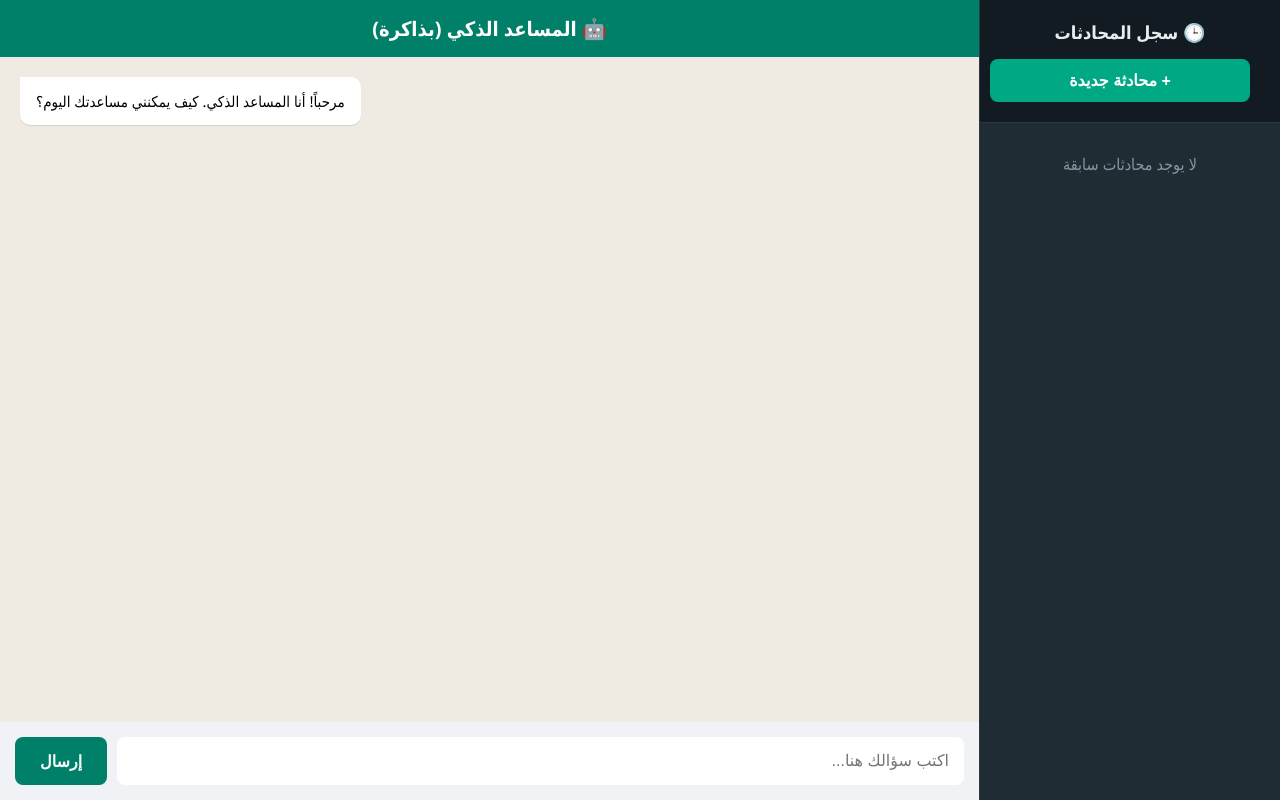
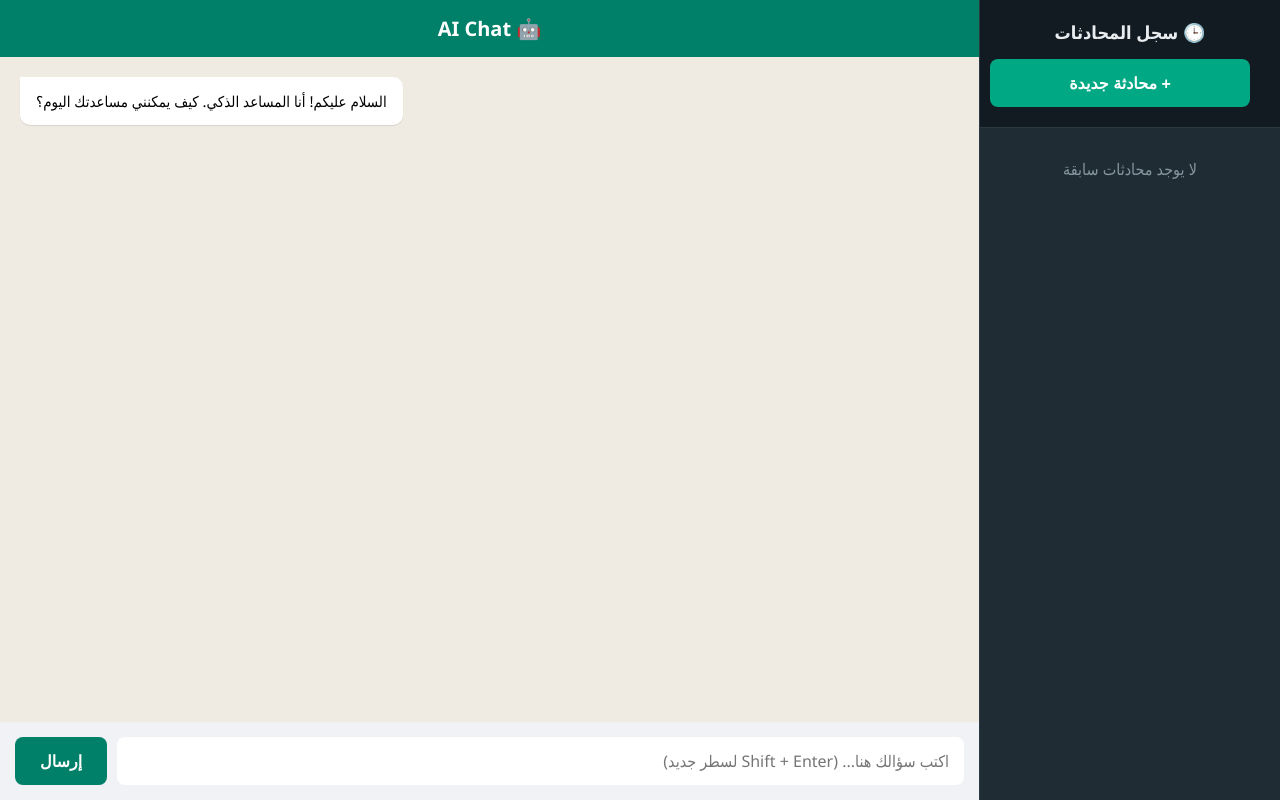
Before and after one commit to omarsalahzoubiek-lgtm/-ai-firebase-app, a Flask app: page / in a window 1280 px wide. Run offline with Flask 3, Linux system fonts and the light colour scheme.

Commit message:
Update index.html

```diff
--- a/AI_Cloud_App/templates/index.html
+++ b/AI_Cloud_App/templates/index.html
@@ -3,7 +3,7 @@
 <head>
     <meta charset="UTF-8">
     <meta name="viewport" content="width=device-width, initial-scale=1.0">
-    <title>المساعد الذكي الاحترافي</title>
+    <title> AI Chat </title>
     <style>
         body { font-family: 'Segoe UI', Tahoma, Geneva, Verdana, sans-serif; background: #ece5dd; margin: 0; padding: 0; height: 100vh; display: flex; }
         .app-container { display: flex; width: 100%; height: 100vh; }
@@ -11,7 +11,6 @@
         .sidebar { width: 300px; background: #202c33; color: #e9edef; display: flex; flex-direction: column; border-left: 1px solid #2a3942; }
         .sidebar-header { padding: 20px; background: #111b21; font-size: 18px; font-weight: bold; text-align: center; border-bottom: 1px solid #2a3942; }
 
-        /* زر محادثة جديدة */
         .new-chat-btn { display: block; width: 100%; padding: 12px; margin-top: 15px; background: #00a884; color: white; border: none; border-radius: 8px; cursor: pointer; font-size: 16px; font-weight: bold; transition: 0.3s; }
         .new-chat-btn:hover { background: #008f6f; }
 
@@ -25,9 +24,35 @@
         .message { max-width: 80%; padding: 12px 16px; border-radius: 10px; line-height: 1.6; font-size: 15px; }
         .user-msg { background: #d9fdd3; align-self: flex-start; border-top-right-radius: 0; box-shadow: 0 1px 1px rgba(0,0,0,0.1); }
         .ai-msg { background: white; align-self: flex-end; border-top-left-radius: 0; box-shadow: 0 1px 1px rgba(0,0,0,0.1); }
-        .input-area { display: flex; padding: 15px; background: #f0f2f5; }
-        input { flex: 1; padding: 15px; border: none; border-radius: 8px; outline: none; font-size: 16px; }
-        button { padding: 10px 25px; margin-right: 10px; background: #008069; color: white; border: none; border-radius: 8px; cursor: pointer; font-weight: bold; font-size: 16px; }
+
+        /* التعديلات الجديدة على مربع الإدخال */
+        .input-area { display: flex; padding: 15px; background: #f0f2f5; align-items: flex-end; }
+        textarea {
+            flex: 1;
+            padding: 12px 15px;
+            border: none;
+            border-radius: 8px;
+            outline: none;
+            font-size: 16px;
+            font-family: inherit;
+            resize: none; /* منع تغيير الحجم يدوياً */
+            overflow-y: auto;
+            min-height: 24px;
+            max-height: 150px; /* أقصى ارتفاع قبل ظهور شريط التمرير */
+            line-height: 1.5;
+        }
+        button {
+            height: 48px; /* تثبيت ارتفاع الزر */
+            padding: 10px 25px;
+            margin-right: 10px;
+            background: #008069;
+            color: white;
+            border: none;
+            border-radius: 8px;
+            cursor: pointer;
+            font-weight: bold;
+            font-size: 16px;
+        }
         button:disabled { background: #ccc; cursor: not-allowed; }
         .loading { font-style: italic; color: #888; font-size: 13px; align-self: flex-end; display: none; margin-bottom: 10px;}
 
@@ -48,20 +73,21 @@
     </div>
 
     <div class="chat-container">
-        <div class="header">🤖 المساعد الذكي (بذاكرة)</div>
+        <div class="header">🤖 AI Chat</div>
         <div class="chat-box" id="chatBox">
-            <div class="message ai-msg">مرحباً! أنا المساعد الذكي. كيف يمكنني مساعدتك اليوم؟</div>
+            <div class="message ai-msg">السلام عليكم! أنا المساعد الذكي. كيف يمكنني مساعدتك اليوم؟</div>
         </div>
         <div class="loading" id="loadingText">جاري التفكير...</div>
         <div class="input-area">
-            <input type="text" id="questionInput" placeholder="اكتب سؤالك هنا..." onkeypress="handleKeyPress(event)">
+            <!-- تم تغيير input إلى textarea وتعديل خصائصه -->
+            <textarea id="questionInput" rows="1" placeholder="اكتب سؤالك هنا... (Shift + Enter لسطر جديد)" onkeydown="handleKeyPress(event)" oninput="autoResize(this)"></textarea>
             <button id="sendBtn" onclick="askAI()">إرسال</button>
         </div>
     </div>
 </div>
 
 <script>
-    let currentChatId = null; // ذاكرة الواجهة لمعرفة المحادثة المفتوحة حالياً
+    let currentChatId = null;
 
     const chatBox = document.getElementById('chatBox');
     const inputField = document.getElementById('questionInput');
@@ -69,7 +95,6 @@
     const loadingText = document.getElementById('loadingText');
     const historyList = document.getElementById('historyList');
 
-    // 1. دالة إضافة رسالة للشاشة
     function appendMessage(text, sender) {
         const msgDiv = document.createElement('div');
         msgDiv.className = 'message ' + (sender === 'user' ? 'user-msg' : 'ai-msg');
@@ -78,13 +103,11 @@
         chatBox.scrollTop = chatBox.scrollHeight;
     }
 
-    // 2. دالة بدء محادثة جديدة (تصفير كل شيء)
     function startNewChat() {
         currentChatId = null;
         chatBox.innerHTML = '<div class="message ai-msg">مرحباً! أنا المساعد الذكي. كيف يمكنني مساعدتك اليوم؟</div>';
     }
 
-    // 3. جلب قائمة المحادثات من السحابة
     async function fetchHistory() {
         try {
             const res = await fetch('/history');
@@ -96,8 +119,6 @@
                     const div = document.createElement('div');
                     div.className = 'history-item';
                     div.innerText = item.title;
-
-                    // عند النقر، نقوم بتحميل المحادثة بالكامل
                     div.onclick = () => loadFullChat(item.chat_id);
                     historyList.appendChild(div);
                 });
@@ -109,14 +130,13 @@
         }
     }
 
-    // 4. جلب وعرض محادثة سابقة بالكامل
     async function loadFullChat(chatId) {
-        currentChatId = chatId; // تحديث الـ ID
+        currentChatId = chatId;
         chatBox.innerHTML = '<div style="text-align:center; color:#888;">جاري تحميل المحادثة...</div>';
         try {
             const res = await fetch('/chat/' + chatId);
             const data = await res.json();
-            chatBox.innerHTML = ''; // تنظيف الشاشة
+            chatBox.innerHTML = '';
 
             if (data.messages) {
                 data.messages.forEach(msg => {
@@ -128,13 +148,16 @@
         }
     }
 
-    // 5. إرسال سؤال جديد (مع إرفاق الـ ID ليتذكر السياق)
     async function askAI() {
         const question = inputField.value.trim();
         if (!question) return;
 
         appendMessage(question, 'user');
+
+        // تفريغ مربع النص وإعادته لحجمه الطبيعي بعد الإرسال
         inputField.value = '';
+        inputField.style.height = 'auto';
+
         sendBtn.disabled = true;
         loadingText.style.display = 'block';
 
@@ -144,16 +167,16 @@
                 headers: { 'Content-Type': 'application/json' },
                 body: JSON.stringify({
                     question: question,
-                    chat_id: currentChatId // إرسال رقم المحادثة للباك-إند
+                    chat_id: currentChatId
                 })
             });
 
             const data = await res.json();
 
             if (data.answer) {
-                currentChatId = data.chat_id; // تحديث الواجهة برقم المحادثة
+                currentChatId = data.chat_id;
                 appendMessage(data.answer, 'ai');
-                fetchHistory(); // تحديث الشريط الجانبي
+                fetchHistory();
             } else {
                 appendMessage("❌ حدث خطأ: " + data.error, 'ai');
             }
@@ -166,9 +189,22 @@
         }
     }
 
-    function handleKeyPress(e) { if (e.key === 'Enter') askAI(); }
+    // دالة للتحكم في لوحة المفاتيح
+    function handleKeyPress(e) {
+        // إذا ضغط المستخدم على Enter بدون زر Shift، قم بالإرسال
+        if (e.key === 'Enter' && !e.shiftKey) {
+            e.preventDefault(); // منع إنشاء سطر جديد فارغ بعد الإرسال
+            askAI();
+        }
+        // إذا ضغط Shift + Enter سيقوم المتصفح بإنشاء سطر جديد تلقائياً
+    }
 
-    // تحميل السجل فوراً عند فتح الموقع
+    // دالة لتكبير المربع تلقائياً عند كتابة سطور كثيرة
+    function autoResize(textarea) {
+        textarea.style.height = 'auto'; // إعادة تعيين الارتفاع
+        textarea.style.height = textarea.scrollHeight + 'px'; // ضبط الارتفاع ليتناسب مع المحتوى
+    }
+
     window.onload = fetchHistory;
 </script>
 </body>
```
